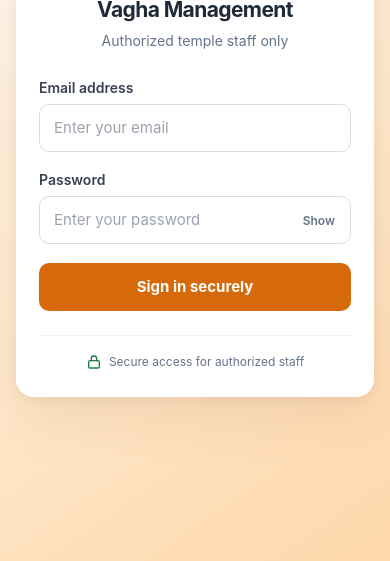
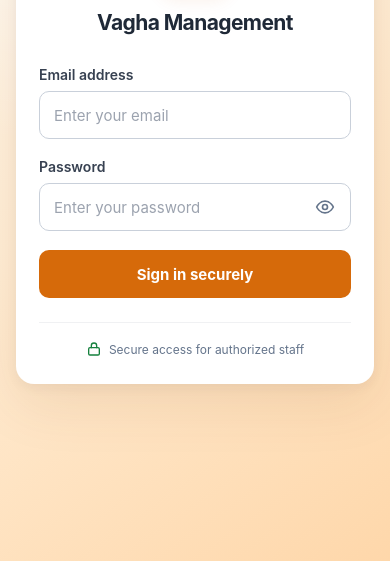
Before and after one commit to devtankcodes/hanumanji-vagha-booking-system, a website: page login.html in a window 390 px wide. Shown: the part 283-844 px from the top of the page. Drawn offline with Linux system fonts and the light colour scheme; no server answers.

Commit message:
Improves login page design by replacing 'show' and 'hide' text by eye icon

```diff
--- a/login.html
+++ b/login.html
@@ -1,5 +1,6 @@
 <!doctype html>
 <html lang="en">
+
 <head>
   <meta charset="UTF-8" />
   <meta name="viewport" content="width=device-width, initial-scale=1" />
@@ -15,7 +16,7 @@
       --primary-soft: #fff0dc;
       --text: #1f2937;
       --text-muted: #64748b;
-        --border: #d7dce3;
+      --border: #c9d0da;
       --danger: #b42318;
       --focus: #fb923c;
     }
@@ -63,7 +64,7 @@
       flex-direction: column;
       align-items: center;
       gap: 12px;
-        margin-bottom: 30px;
+      margin-bottom: 36px;
       text-align: center;
     }
 
@@ -148,7 +149,7 @@
     }
 
     .password-input {
-        padding-right: 70px;
+      padding-right: 52px;
     }
 
     .password-toggle {
@@ -156,25 +157,37 @@
       top: 50%;
       right: 8px;
       transform: translateY(-50%);
-        padding: 8px;
+      width: 36px;
+      height: 36px;
+      display: grid;
+      place-items: center;
+      padding: 0;
       border: none;
-        border-radius: 6px;
+      border-radius: 8px;
       background: transparent;
       color: var(--text-muted);
-        font: inherit;
-        font-size: 12px;
-        font-weight: 600;
       cursor: pointer;
+      transition:
+        color 160ms ease,
+        background 160ms ease;
     }
 
-      .password-toggle:hover {
-        color: var(--primary);
-        background: var(--primary-soft);
+    .password-toggle svg {
+      width: 20px;
+      height: 20px;
+      pointer-events: none;
     }
 
-      .password-toggle:focus-visible {
-        outline: 2px solid var(--focus);
-        outline-offset: 2px;
+    .password-toggle .icon-eye-off {
+      display: none;
+    }
+
+    .password-toggle.is-visible .icon-eye {
+      display: none;
+    }
+
+    .password-toggle.is-visible .icon-eye-off {
+      display: block;
     }
 
     /* Hide browser-specific password reveal controls */
@@ -283,11 +296,12 @@
       }
 
       .brand {
-          margin-bottom: 26px;
+        margin-bottom: 30px;
       }
     }
 
     @media (prefers-reduced-motion: reduce) {
+
       *,
       *::before,
       *::after {
@@ -307,7 +321,6 @@
 
       <div>
         <h1>Vagha Management</h1>
-          <p class="subtitle">Authorized temple staff only</p>
       </div>
     </header>
 
@@ -315,33 +328,31 @@
       <div class="form-group">
         <label class="form-label" for="email"> Email address </label>
 
-          <input
-            class="form-input"
-            type="email"
-            id="email"
-            name="email"
-            placeholder="Enter your email"
-            autocomplete="username"
-            autocapitalize="none"
-            spellcheck="false"
-            required />
+        <input class="form-input" type="email" id="email" name="email" placeholder="Enter your email"
+          autocomplete="username" autocapitalize="none" spellcheck="false" required />
       </div>
 
       <div class="form-group">
         <label class="form-label" for="password"> Password </label>
 
         <div class="input-wrap">
-            <input
-              class="form-input password-input"
-              type="password"
-              id="password"
-              name="password"
-              placeholder="Enter your password"
-              autocomplete="current-password"
-              required />
+          <input class="form-input password-input" type="password" id="password" name="password"
+            placeholder="Enter your password" autocomplete="current-password" required />
 
-            <button class="password-toggle" type="button" id="passwordToggle" aria-controls="password" aria-label="Show password">
-              Show
+          <button class="password-toggle" type="button" id="passwordToggle" aria-controls="password"
+            aria-label="Show password" aria-pressed="false">
+            <svg class="icon-eye" viewBox="0 0 24 24" fill="none" stroke="currentColor" stroke-width="2"
+              stroke-linecap="round" stroke-linejoin="round" aria-hidden="true" focusable="false">
+              <path d="M2 12s3.5-7 10-7 10 7 10 7-3.5 7-10 7S2 12 2 12z" />
+              <circle cx="12" cy="12" r="3" />
+            </svg>
+            <svg class="icon-eye-off" viewBox="0 0 24 24" fill="none" stroke="currentColor" stroke-width="2"
+              stroke-linecap="round" stroke-linejoin="round" aria-hidden="true" focusable="false">
+              <path d="M9.88 9.88a3 3 0 1 0 4.24 4.24" />
+              <path d="M10.73 5.08A10.43 10.43 0 0 1 12 5c6.5 0 10 7 10 7a13.16 13.16 0 0 1-1.67 2.68" />
+              <path d="M6.61 6.61A13.53 13.53 0 0 0 2 12s3.5 7 10 7a9.74 9.74 0 0 0 5.39-1.61" />
+              <line x1="2" y1="2" x2="22" y2="22" />
+            </svg>
           </button>
         </div>
       </div>
@@ -354,16 +365,8 @@
     </form>
 
     <footer class="security-note">
-        <svg
-          width="16"
-          height="16"
-          viewBox="0 0 24 24"
-          fill="none"
-          stroke="currentColor"
-          stroke-width="2"
-          stroke-linecap="round"
-          stroke-linejoin="round"
-          aria-hidden="true">
+      <svg width="16" height="16" viewBox="0 0 24 24" fill="none" stroke="currentColor" stroke-width="2"
+        stroke-linecap="round" stroke-linejoin="round" aria-hidden="true">
         <rect x="4" y="10" width="16" height="11" rx="2" />
         <path d="M8 10V7a4 4 0 0 1 8 0v3" />
       </svg>
@@ -388,9 +391,10 @@
       const isPassword = passwordInput.type === 'password';
 
       passwordInput.type = isPassword ? 'text' : 'password';
-        passwordToggle.textContent = isPassword ? 'Hide' : 'Show';
+      passwordToggle.classList.toggle('is-visible', isPassword);
 
       passwordToggle.setAttribute('aria-label', isPassword ? 'Hide password' : 'Show password');
+      passwordToggle.setAttribute('aria-pressed', String(isPassword));
     });
 
     form.addEventListener('submit', async (event) => {
@@ -442,4 +446,5 @@
     }
   </script>
 </body>
+
 </html>
```
Also changed, not shown: 2 other files. Lines whose indentation alone changed are shown as unchanged.
